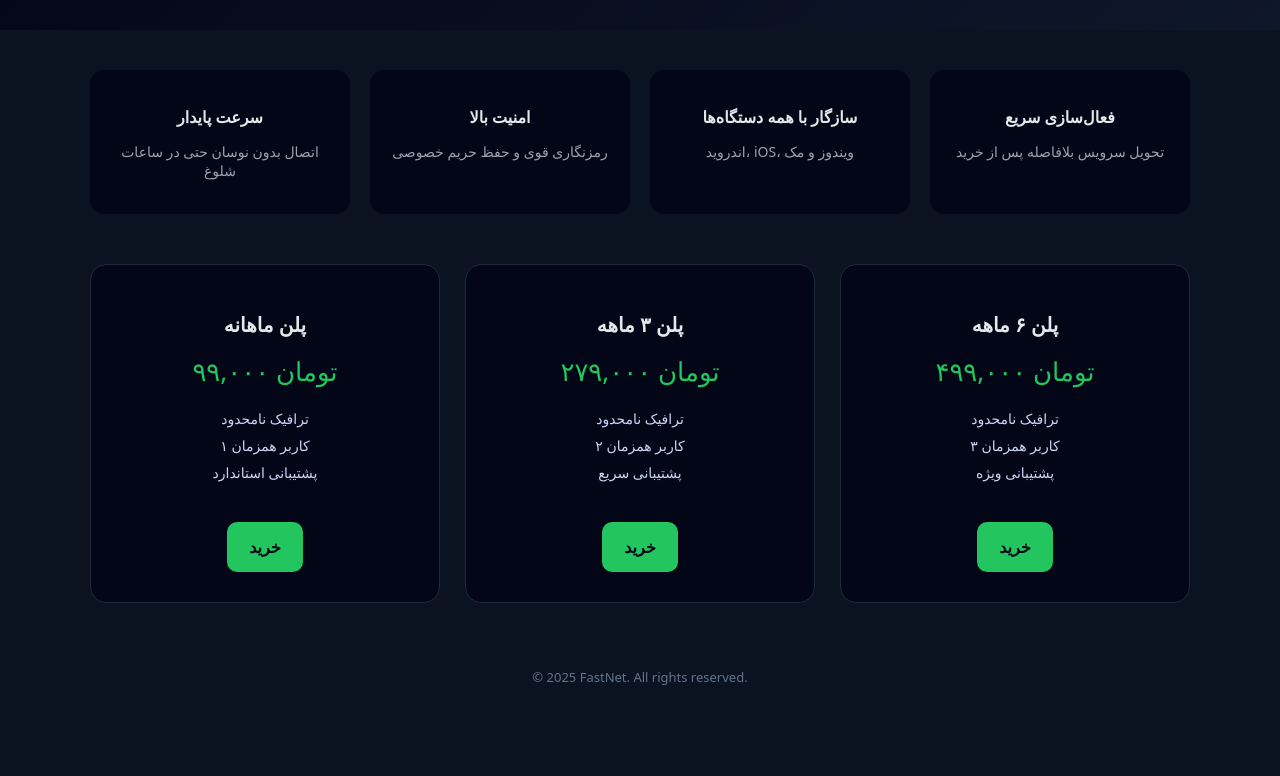
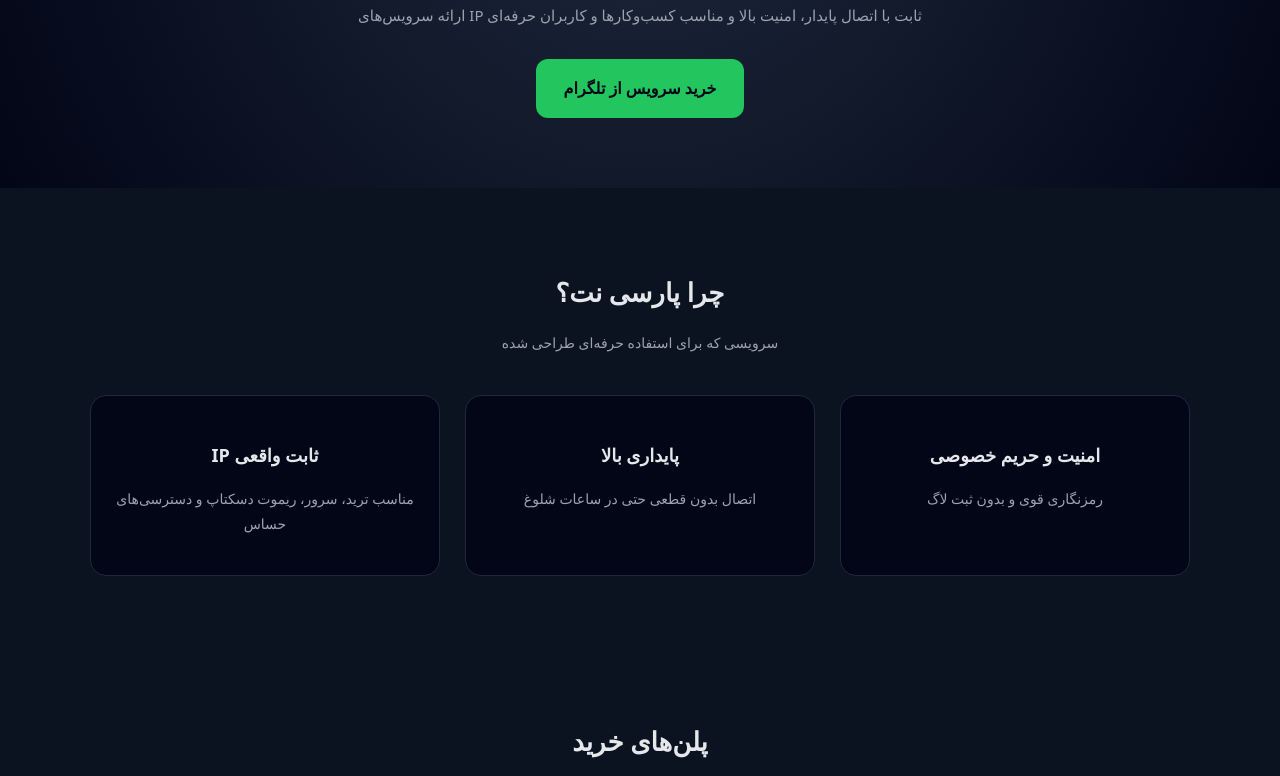
Before and after one commit to Parseenet/parseenet.github.io, a plain HTML site: page index.html in a window 1280 px wide. Shown: the part 157-933 px from the top of the page. Before the commit the page ends 868 px from the top, so only its background shows below. Drawn offline with Linux system fonts and the light colour scheme.

Commit message:
Update index.html

```diff
--- a/index.html
+++ b/index.html
@@ -2,113 +2,103 @@
 <html lang="fa">
 <head>
   <meta charset="UTF-8">
-  <title>FastNet | فروش سرویس اینترنت امن</title>
+  <title>Parsee Net | سرویس IP ثابت</title>
   <meta name="viewport" content="width=device-width, initial-scale=1.0">
+
   <style>
     body {
       margin: 0;
       font-family: system-ui, -apple-system, BlinkMacSystemFont, sans-serif;
       background: #0b1220;
       color: #e5e7eb;
+      line-height: 1.8;
     }
 
     header {
-      padding: 40px 20px;
+      background: radial-gradient(circle at top, #1e293b, #020617);
+      padding: 70px 20px;
       text-align: center;
-      background: linear-gradient(135deg, #020617, #0f172a);
     }
 
     header h1 {
-      font-size: 28px;
+      font-size: 32px;
       margin-bottom: 10px;
+      letter-spacing: 1px;
     }
 
     header p {
       color: #9ca3af;
+      max-width: 600px;
+      margin: auto;
       font-size: 15px;
+    }
+
+    .btn-main {
+      display: inline-block;
+      margin-top: 30px;
+      padding: 15px 28px;
+      background: #22c55e;
+      color: #020617;
+      border-radius: 12px;
+      text-decoration: none;
+      font-weight: 700;
     }
 
     .container {
       max-width: 1100px;
       margin: auto;
-      padding: 40px 20px;
+      padding: 60px 20px;
     }
 
-    .features {
-      display: grid;
-      grid-template-columns: repeat(auto-fit, minmax(220px, 1fr));
-      gap: 20px;
-      margin-bottom: 50px;
+    .section-title {
+      text-align: center;
+      margin-bottom: 40px;
     }
 
-    .feature {
+    .section-title h2 {
+      font-size: 26px;
+      margin-bottom: 8px;
+    }
+
+    .section-title p {
+      color: #9ca3af;
+      font-size: 14px;
+    }
+
+    .features, .plans {
+      display: grid;
+      grid-template-columns: repeat(auto-fit, minmax(250px, 1fr));
+      gap: 25px;
+    }
+
+    .card {
       background: #020617;
-      border-radius: 14px;
-      padding: 20px;
+      border-radius: 16px;
+      padding: 25px;
+      border: 1px solid #1e293b;
       text-align: center;
     }
 
-    .feature h3 {
+    .card h3 {
       margin-bottom: 10px;
-      font-size: 16px;
+      font-size: 18px;
     }
 
-    .feature p {
+    .card p {
       font-size: 14px;
       color: #9ca3af;
     }
 
-    .plans {
-      display: grid;
-      grid-template-columns: repeat(auto-fit, minmax(260px, 1fr));
-      gap: 25px;
-    }
-
-    .plan {
-      background: #020617;
-      border-radius: 16px;
-      padding: 30px;
-      text-align: center;
-      border: 1px solid #1e293b;
-    }
-
-    .plan h2 {
-      font-size: 20px;
-      margin-bottom: 10px;
-    }
-
     .price {
-      font-size: 26px;
+      font-size: 24px;
+      color: #22c55e;
       margin: 15px 0;
-      color: #22c55e;
-    }
-
-    .plan ul {
-      list-style: none;
-      padding: 0;
-      margin: 20px 0;
-      font-size: 14px;
-      color: #cbd5f5;
-    }
-
-    .plan ul li {
-      margin: 8px 0;
-    }
-
-    .btn {
-      display: inline-block;
-      margin-top: 20px;
-      padding: 14px 22px;
-      background: #22c55e;
-      color: #020617;
-      border-radius: 10px;
-      text-decoration: none;
-      font-weight: 600;
     }
 
     footer {
+      background: #020617;
+      padding: 25px;
       text-align: center;
-      padding: 25px;
       font-size: 13px;
       color: #64748b;
     }
@@ -117,70 +107,70 @@
 <body>
 
 <header>
-  <h1>FastNet</h1>
-  <p>سرویس اینترنت امن، پایدار و پرسرعت برای استفاده روزمره</p>
+  <h1>PARSEE NET</h1>
+  <p>
+    ارائه سرویس‌های IP ثابت با اتصال پایدار، امنیت بالا و مناسب کسب‌وکارها و کاربران حرفه‌ای
+  </p>
+
+  <a class="btn-main" href="https://t.me/parsee_net_bot">
+    خرید سرویس از تلگرام
+  </a>
 </header>
 
-<div class="container">
+<section class="container">
+  <div class="section-title">
+    <h2>چرا پارسی نت؟</h2>
+    <p>سرویسی که برای استفاده حرفه‌ای طراحی شده</p>
+  </div>
 
-  <section class="features">
-    <div class="feature">
-      <h3>سرعت پایدار</h3>
-      <p>اتصال بدون نوسان حتی در ساعات شلوغ</p>
+  <div class="features">
+    <div class="card">
+      <h3>IP ثابت واقعی</h3>
+      <p>مناسب ترید، سرور، ریموت دسکتاپ و دسترسی‌های حساس</p>
     </div>
-    <div class="feature">
-      <h3>امنیت بالا</h3>
-      <p>رمزنگاری قوی و حفظ حریم خصوصی</p>
+    <div class="card">
+      <h3>پایداری بالا</h3>
+      <p>اتصال بدون قطعی حتی در ساعات شلوغ</p>
     </div>
-    <div class="feature">
-      <h3>سازگار با همه دستگاه‌ها</h3>
-      <p>اندروید، iOS، ویندوز و مک</p>
+    <div class="card">
+      <h3>امنیت و حریم خصوصی</h3>
+      <p>رمزنگاری قوی و بدون ثبت لاگ</p>
     </div>
-    <div class="feature">
-      <h3>فعال‌سازی سریع</h3>
-      <p>تحویل سرویس بلافاصله پس از خرید</p>
-    </div>
-  </section>
+  </div>
+</section>
 
-  <section class="plans">
-    <div class="plan">
-      <h2>پلن ماهانه</h2>
-      <div class="price">۹۹,۰۰۰ تومان</div>
-      <ul>
-        <li>ترافیک نامحدود</li>
-        <li>۱ کاربر همزمان</li>
-        <li>پشتیبانی استاندارد</li>
-      </ul>
-      <a href="#" class="btn">خرید</a>
+<section class="container">
+  <div class="section-title">
+    <h2>پلن‌های خرید</h2>
+    <p>جهت خرید، وارد ربات تلگرام شوید</p>
+  </div>
+
+  <div class="plans">
+    <div class="card">
+      <h3>پلن ماهانه</h3>
+      <div class="price">تماس بگیرید</div>
+      <p>مناسب استفاده شخصی و تست سرویس</p>
+      <a class="btn-main" href="https://t.me/parsee_net_bot">خرید</a>
     </div>
 
-    <div class="plan">
-      <h2>پلن ۳ ماهه</h2>
-      <div class="price">۲۷۹,۰۰۰ تومان</div>
-      <ul>
-        <li>ترافیک نامحدود</li>
-        <li>۲ کاربر همزمان</li>
-        <li>پشتیبانی سریع</li>
-      </ul>
-      <a href="#" class="btn">خرید</a>
+    <div class="card">
+      <h3>پلن ۳ ماهه</h3>
+      <div class="price">به‌صرفه</div>
+      <p>پیشنهاد محبوب کاربران حرفه‌ای</p>
+      <a class="btn-main" href="https://t.me/parsee_net_bot">خرید</a>
     </div>
 
-    <div class="plan">
-      <h2>پلن ۶ ماهه</h2>
-      <div class="price">۴۹۹,۰۰۰ تومان</div>
-      <ul>
-        <li>ترافیک نامحدود</li>
-        <li>۳ کاربر همزمان</li>
-        <li>پشتیبانی ویژه</li>
-      </ul>
-      <a href="#" class="btn">خرید</a>
+    <div class="card">
+      <h3>پلن اختصاصی</h3>
+      <div class="price">سفارشی</div>
+      <p>برای شرکت‌ها و مصرف خاص</p>
+      <a class="btn-main" href="https://t.me/parsee_net_bot">مشاوره</a>
     </div>
-  </section>
-
-</div>
+  </div>
+</section>
 
 <footer>
-  © 2025 FastNet. All rights reserved.
+  © 2025 Parsee Net – All Rights Reserved
 </footer>
 
 </body>
```
